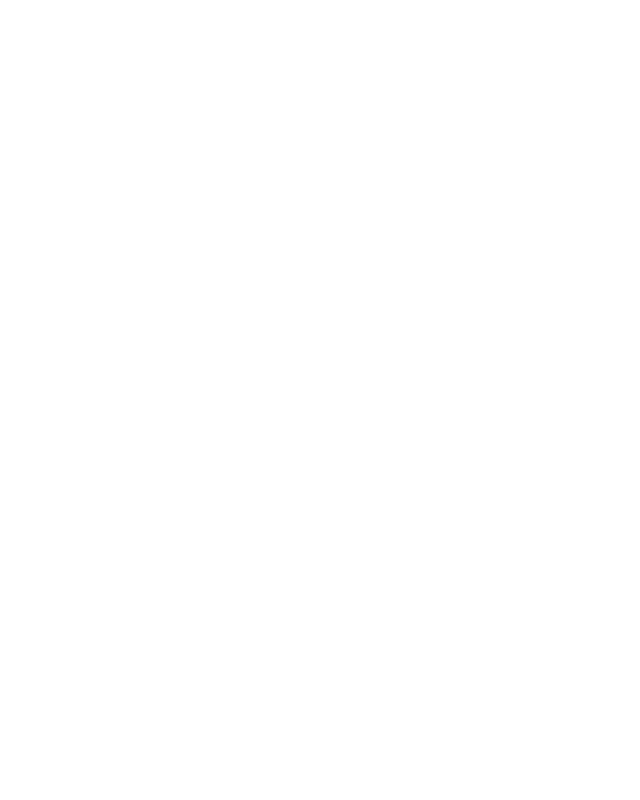
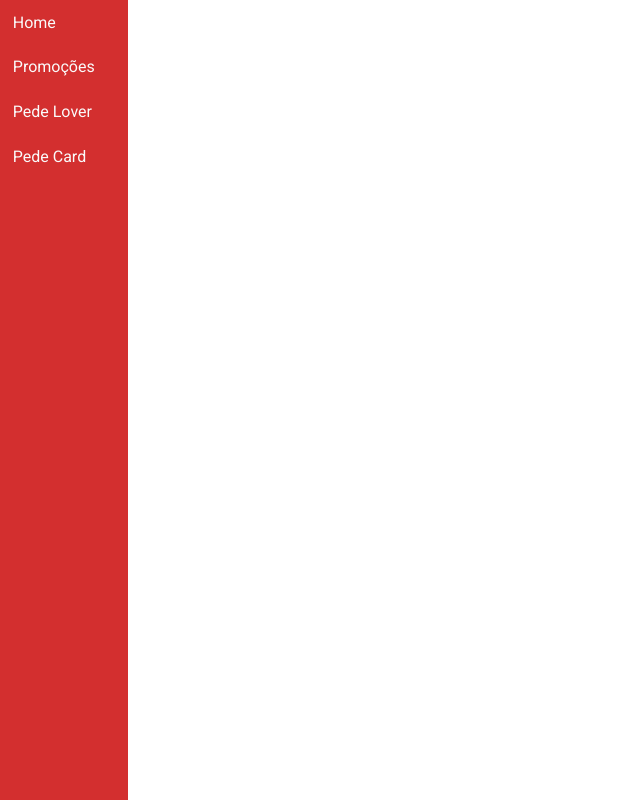
Before and after one commit to BMinority/REACT-pede-ja, a React (Vite) app in the folder pede-ja/: page / in a window 1280 px wide. Shown: the whole page, without its empty margins (0-640 px from the left). Built offline with nearby package versions, Linux system fonts and the light colour scheme.

Commit message:
implementei navigation

```diff
--- a/pede-ja/src/App.css
+++ b/pede-ja/src/App.css
@@ -13,15 +13,6 @@
   /* Cores de texto */
   --texto-cor-claro: #FAFAFA;
   --texto-cor-escuro: #212121;
-
-  /* Fundo */
-  --fundo-primario: var(--cor-branco);
-  --fundo-secundario: var(--cor-vermelho);
-  --fundo-destaque: var(--cor-laranja);
-
-  /* Borda */
-  --borda-primaria: var(--cor-vermelho);
-  --borda-destaque: var(--cor-amarelo);
 
   /*--------------- FONTES ----------------------*/
 
--- a/pede-ja/src/App.jsx
+++ b/pede-ja/src/App.jsx
@@ -1,10 +1,11 @@
 import './App.css'
+import Navigation from './components/jsx/Navigation'
 
 function App() {
 
   return (
     <>
-
+      <Navigation />
     </>
   )
 }
--- a/pede-ja/src/components/css/Navigation.css
+++ b/pede-ja/src/components/css/Navigation.css
@@ -0,0 +1,21 @@
+@import url('../../App.css');
+
+.navigation {
+    background-color: var(--cor-vermelho);
+    padding: 1vw;
+    width: 10vw;
+    height: 100vh;
+}
+
+
+.navigation section ul {
+    list-style: none;
+    display: flex;
+    flex-direction: column;
+    gap: 2vw;
+}
+
+.navigation section ul li a {
+    color: var(--texto-cor-claro);
+    text-decoration: none;
+}
--- a/pede-ja/src/components/jsx/Navigation.jsx
+++ b/pede-ja/src/components/jsx/Navigation.jsx
@@ -0,0 +1,36 @@
+import '../css/Navigation.css'
+
+function Navigation() {
+    return (
+        <div className='navigation'>
+            <section className='box-nav'>
+                <nav>
+                    <ul>
+                        <li>
+                            <a href="#home">
+                                Home
+                            </a>
+                        </li>
+                        <li>
+                            <a href="#promo">
+                                Promoções
+                            </a>
+                        </li>
+                        <li>
+                            <a href="#pedeLover">
+                                Pede Lover
+                            </a>
+                        </li>
+                        <li>
+                            <a href="#pedeCard">
+                                Pede Card
+                            </a>
+                        </li>
+                    </ul>
+                </nav>
+            </section>
+        </div>
+    )
+}
+
+export default Navigation
```
